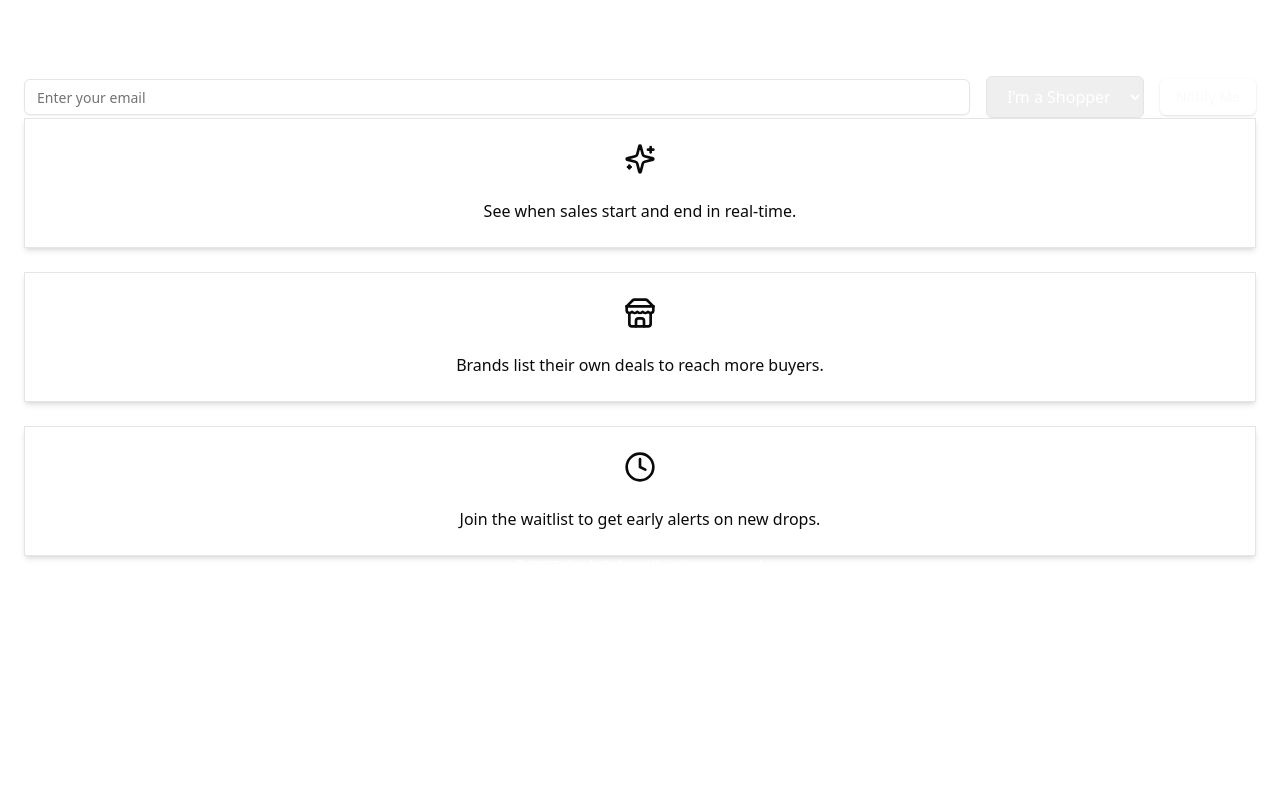
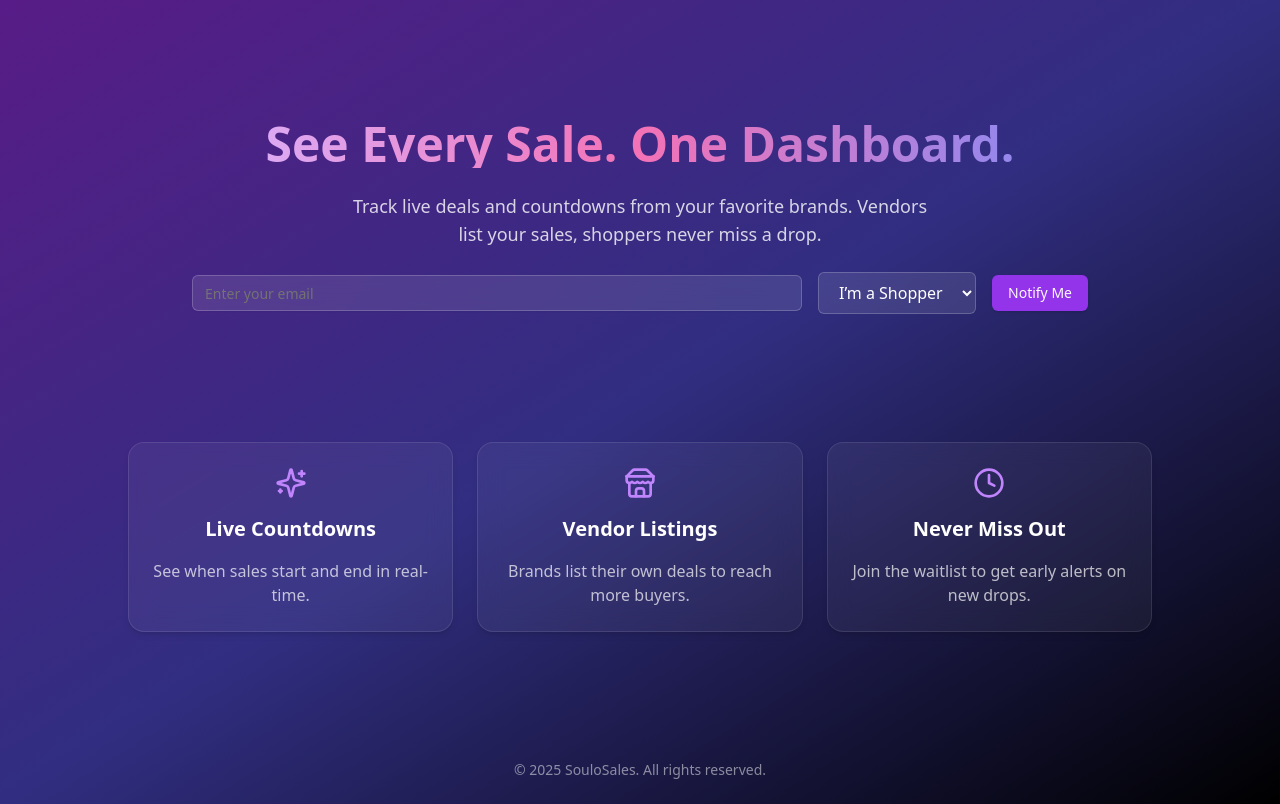
Before and after one commit to simpostr/soulosales-landing, a Next.js app: page / in a window 1280 px wide. Built offline with nearby package versions, Linux system fonts and the light colour scheme.

Commit message:
not much

```diff
--- a/package.json
+++ b/package.json
@@ -11,6 +11,7 @@
   "dependencies": {
     "class-variance-authority": "^0.7.1",
     "clsx": "^2.1.1",
+    "framer-motion": "^12.15.0",
     "lucide-react": "^0.511.0",
     "next": "^15.3.2",
     "react": "^19.0.0",
--- a/tailwind.config.js
+++ b/tailwind.config.js
@@ -1,7 +1,12 @@
 /** @type {import('tailwindcss').Config} */
 module.exports = {
     darkMode: ["class"],
-    content: [],
+    content: [
+'./pages/**/*.{js,ts,jsx,tsx,mdx}',
+    './components/**/*.{js,ts,jsx,tsx,mdx}',
+    './app/**/*.{js,ts,jsx,tsx,mdx}',
+    './src/**/*.{js,ts,jsx,tsx,mdx}',
+],
   theme: {
   	extend: {
   		borderRadius: {
```
Also changed, not shown: 1 other file (tests, documents, lock files or other folders).
